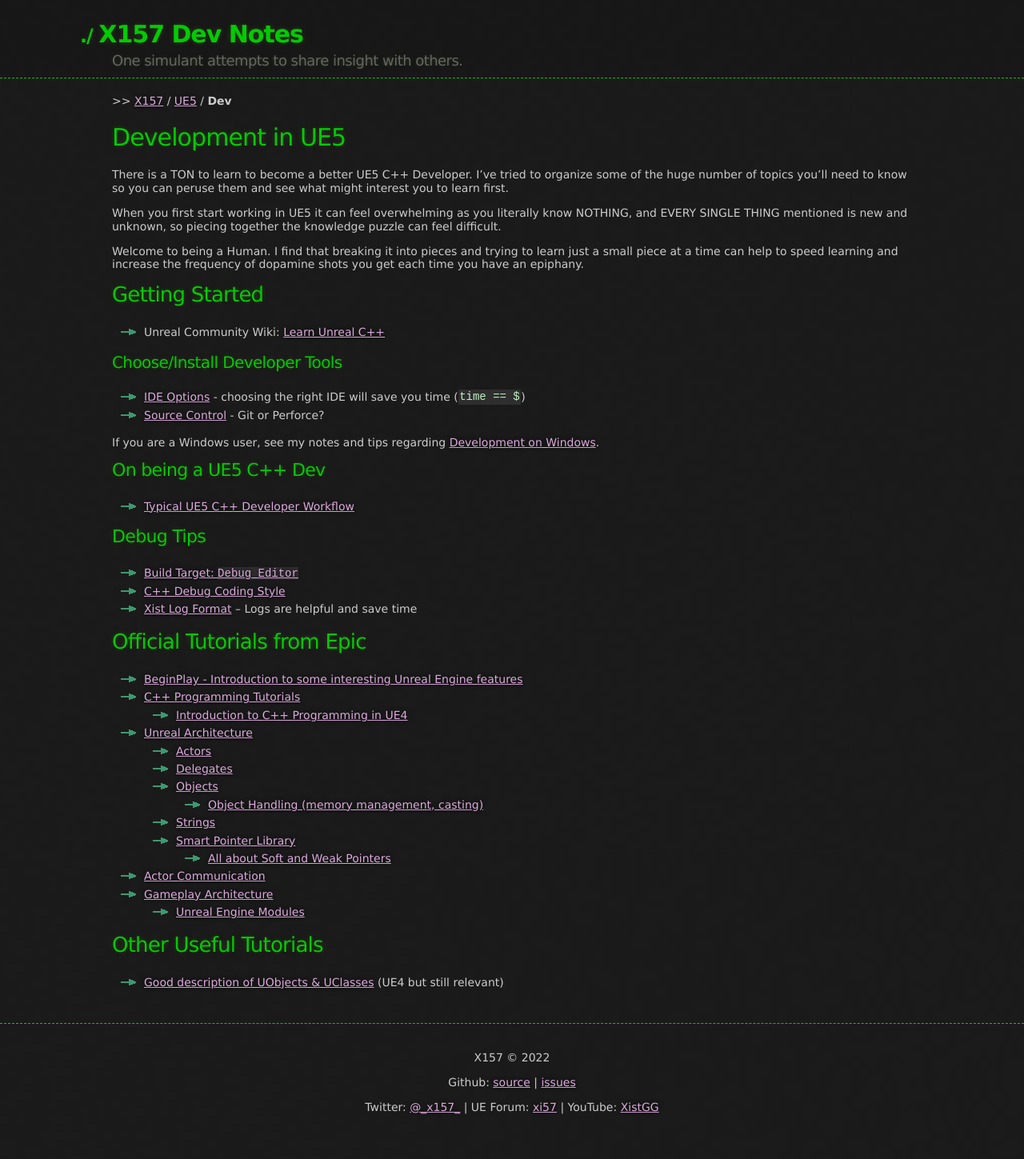
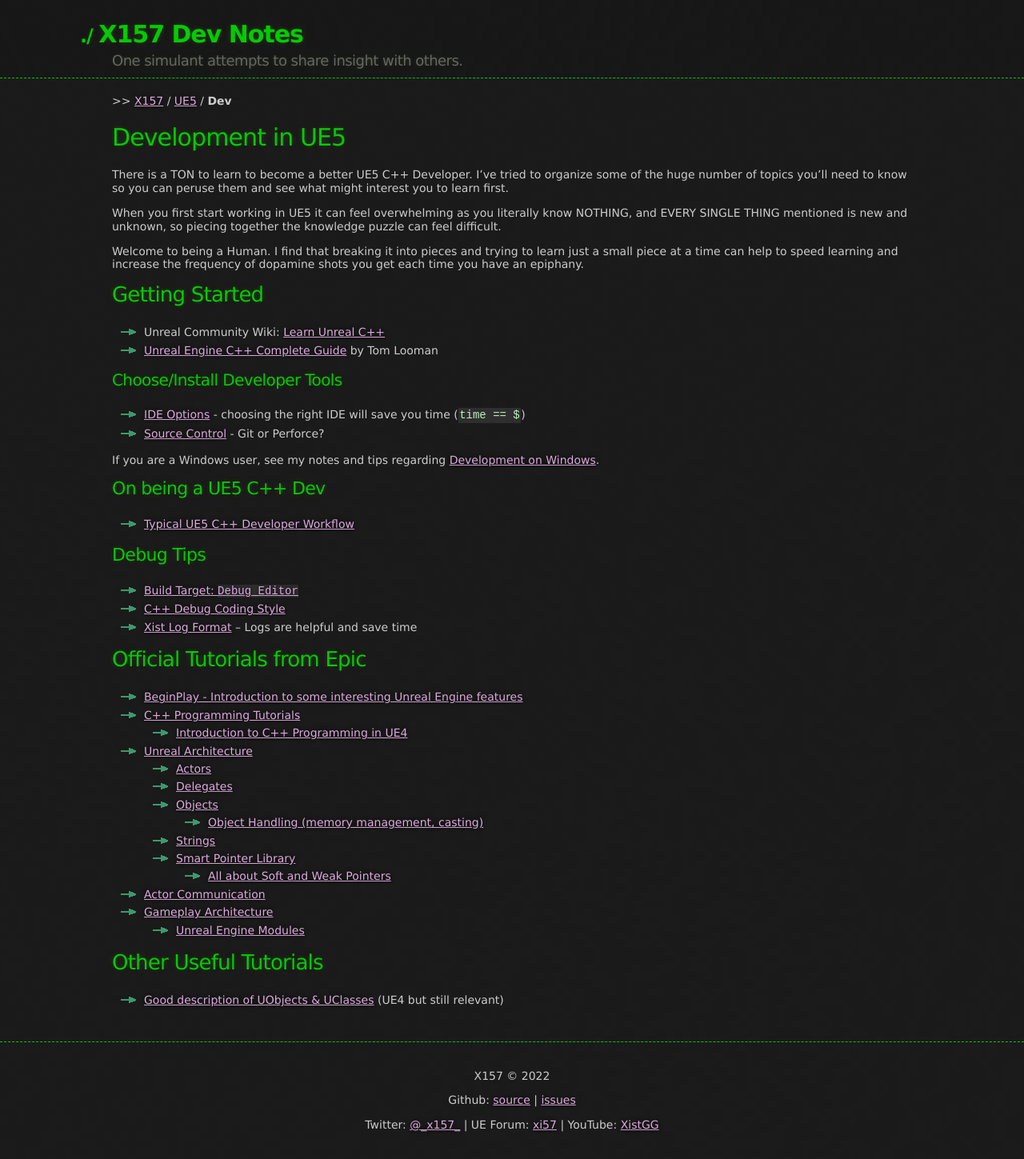
Before and after one commit to x157/x157.github.io, a Jekyll site: the page built from UE5/Dev/index.md, in a window 1280 px wide. Shown: the whole page at 80% size. Built offline with Jekyll 4.4.1, drawn with Linux system fonts in a browser that asks for light colours; before the commit the page ends 1427 px from its top, so only the background shows below that.

Commit message:
Link to Tom Looman C++ Guide

```diff
--- a/UE5/Dev/index.md
+++ b/UE5/Dev/index.md
@@ -23,6 +23,7 @@
 ## Getting Started
 
 - Unreal Community Wiki: [Learn Unreal C++](https://unrealcommunity.wiki/unreal-cpp-d702003t)
+- [Unreal Engine C++ Complete Guide](https://www.tomlooman.com/unreal-engine-cpp-guide/) by Tom Looman
 
 
 #### Choose/Install Developer Tools
```
